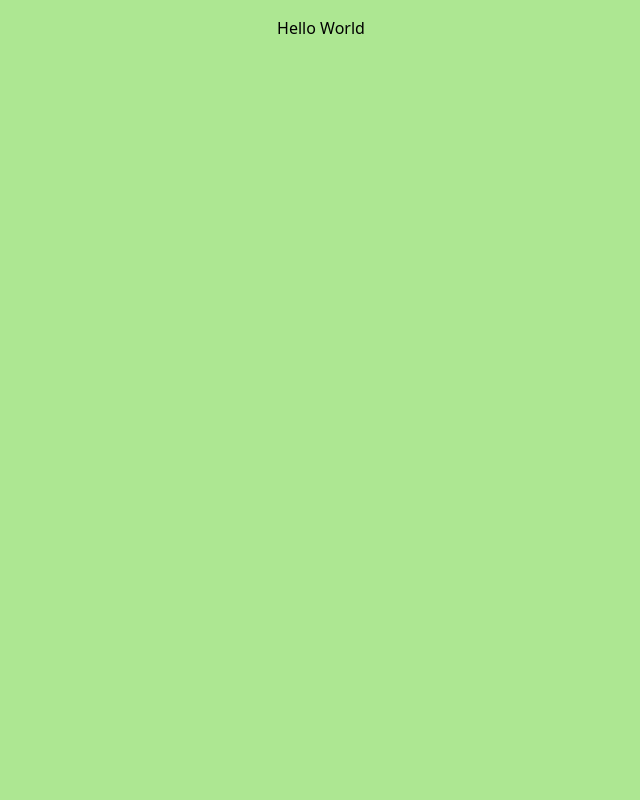
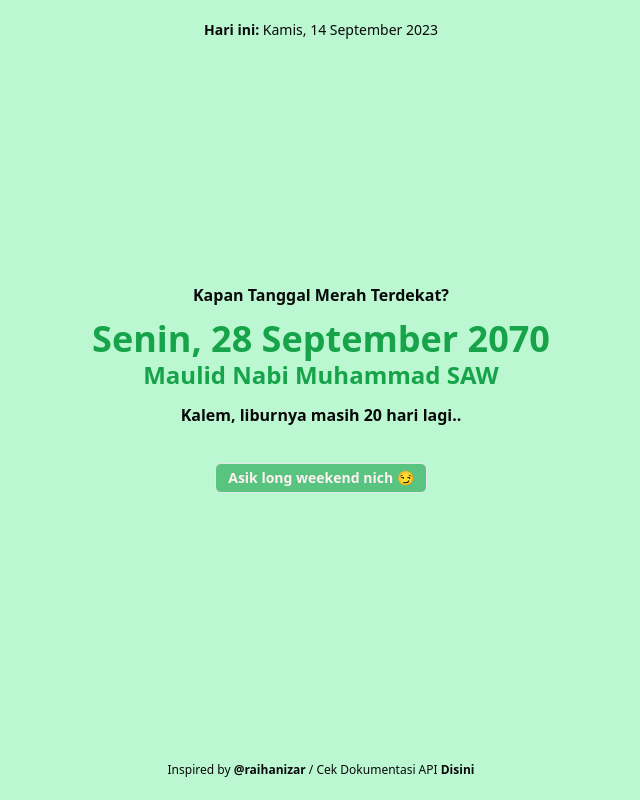
Before and after one commit to Mgkusumaputra/harli, a Next.js app: page / in a window 1280 px wide. Shown: the whole page, without its empty margins (319-959 px from the left). Built offline with nearby package versions, Linux system fonts and the light colour scheme.

Commit message:
✨ feat: implementing homepage UI

```diff
--- a/app/layout.tsx
+++ b/app/layout.tsx
@@ -16,7 +16,7 @@ export default function RootLayout({
 }) {
   return (
       <html lang="en">
-          <body className="bg-[#ADE792] flex justify-center items-center py-4">{children}</body>
+          <body className="bg-green-200">{children}</body>
       </html>
   );
 }
--- a/app/page.tsx
+++ b/app/page.tsx
@@ -1,7 +1,29 @@
+import { ContentTanggal } from "@/components/contentTanggal";
+import Link from "next/link";
+
 export default function Home() {
+    const todayDate = new Date();
+    const dateOptions = { weekday: "long", day: "numeric", month: "long", year: "numeric" };
+    const todayIDString = todayDate.toLocaleDateString("id-ID", dateOptions);
+
     return (
         <>
-            <h1>Hello World</h1>
+            <div className="h-screen flex flex-col items-center justify-between py-4">
+                <p className="text-sm font-bold leading-7 [&:not(:first-child)]:mt-6 text-foreground">
+                    Hari ini: <span className="font-normal">{todayIDString}</span>
+                </p>
+                <ContentTanggal />
+                <p className="text-xs leading-7 [&:not(:first-child)]:mt-6 text-foreground">
+                    Inspired by{" "}
+                    <Link className="font-bold hover:underline" href={"https://github.com/raihanizar"}>
+                        @raihanizar
+                    </Link>{" "}
+                    / Cek Dokumentasi API{" "}
+                    <Link className="font-bold hover:underline" href={"/docs/api"}>
+                        Disini
+                    </Link>
+                </p>
+            </div>
         </>
     );
 }
--- /dev/null
+++ b/components/contentTanggal.tsx
@@ -0,0 +1,19 @@
+export function ContentTanggal() {
+    return (
+        <>
+            <div className="flex flex-col justify-between gap-3 items-center font-bold text-foreground">
+                <h1 className="text-md">Kapan Tanggal Merah Terdekat?</h1>
+                <div className="flex flex-col items-center text-primary">
+                    <p className="text-4xl">Senin, 28 September 2070</p>
+                    <p className="text-2xl">Maulid Nabi Muhammad SAW</p>
+                </div>
+                <p className="text-md">Kalem, liburnya masih 20 hari lagi..</p>
+                <div className="bg-primary/60 text-primary-foreground mt-6 inline-flex items-center rounded-md border px-3 py-1 text-sm font-semibold">
+                    {/* <p>Tanggal merah kejepit tuh, siapkan libur tambahan 😎</p> */}
+                    <p>Asik long weekend nich 😏</p>
+                    {/* <p>Semangat ya liburnya ditengah-tengah</p> */}
+                </div>
+            </div>
+        </>
+    );
+}
--- a/tailwind.config.js
+++ /dev/null
@@ -1,76 +0,0 @@
-/** @type {import('tailwindcss').Config} */
-module.exports = {
-  darkMode: ["class"],
-  content: [
-    './pages/**/*.{ts,tsx}',
-    './components/**/*.{ts,tsx}',
-    './app/**/*.{ts,tsx}',
-    './src/**/*.{ts,tsx}',
-	],
-  theme: {
-    container: {
-      center: true,
-      padding: "2rem",
-      screens: {
-        "2xl": "1400px",
-      },
-    },
-    extend: {
-      colors: {
-        border: "hsl(var(--border))",
-        input: "hsl(var(--input))",
-        ring: "hsl(var(--ring))",
-        background: "hsl(var(--background))",
-        foreground: "hsl(var(--foreground))",
-        primary: {
-          DEFAULT: "hsl(var(--primary))",
-          foreground: "hsl(var(--primary-foreground))",
-        },
-        secondary: {
-          DEFAULT: "hsl(var(--secondary))",
-          foreground: "hsl(var(--secondary-foreground))",
-        },
-        destructive: {
-          DEFAULT: "hsl(var(--destructive))",
-          foreground: "hsl(var(--destructive-foreground))",
-        },
-        muted: {
-          DEFAULT: "hsl(var(--muted))",
-          foreground: "hsl(var(--muted-foreground))",
-        },
-        accent: {
-          DEFAULT: "hsl(var(--accent))",
-          foreground: "hsl(var(--accent-foreground))",
-        },
-        popover: {
-          DEFAULT: "hsl(var(--popover))",
-          foreground: "hsl(var(--popover-foreground))",
-        },
-        card: {
-          DEFAULT: "hsl(var(--card))",
-          foreground: "hsl(var(--card-foreground))",
-        },
-      },
-      borderRadius: {
-        lg: "var(--radius)",
-        md: "calc(var(--radius) - 2px)",
-        sm: "calc(var(--radius) - 4px)",
-      },
-      keyframes: {
-        "accordion-down": {
-          from: { height: 0 },
-          to: { height: "var(--radix-accordion-content-height)" },
-        },
-        "accordion-up": {
-          from: { height: "var(--radix-accordion-content-height)" },
-          to: { height: 0 },
-        },
-      },
-      animation: {
-        "accordion-down": "accordion-down 0.2s ease-out",
-        "accordion-up": "accordion-up 0.2s ease-out",
-      },
-    },
-  },
-  plugins: [require("tailwindcss-animate")],
-}
--- a/tailwind.config.ts
+++ b/tailwind.config.ts
@@ -1,20 +1,76 @@
-import type { Config } from 'tailwindcss'
+import type { Config } from "tailwindcss";
 
 const config: Config = {
     content: [
-    './pages/**/*.{js,ts,jsx,tsx,mdx}',
-    './components/**/*.{js,ts,jsx,tsx,mdx}',
-    './app/**/*.{js,ts,jsx,tsx,mdx}',
+        "./pages/**/*.{js,ts,jsx,tsx,mdx}",
+        "./components/**/*.{js,ts,jsx,tsx,mdx}",
+        "./app/**/*.{js,ts,jsx,tsx,mdx}",
     ],
     theme: {
+        container: {
+            center: true,
+            padding: "2rem",
+            screens: {
+                "2xl": "1400px",
+            },
+        },
         extend: {
-      backgroundImage: {
-        'gradient-radial': 'radial-gradient(var(--tw-gradient-stops))',
-        'gradient-conic':
-          'conic-gradient(from 180deg at 50% 50%, var(--tw-gradient-stops))',
+            colors: {
+                border: "hsl(var(--border))",
+                input: "hsl(var(--input))",
+                ring: "hsl(var(--ring))",
+                background: "hsl(var(--background))",
+                foreground: "hsl(var(--foreground))",
+                primary: {
+                    DEFAULT: "hsl(var(--primary))",
+                    foreground: "hsl(var(--primary-foreground))",
+                },
+                secondary: {
+                    DEFAULT: "hsl(var(--secondary))",
+                    foreground: "hsl(var(--secondary-foreground))",
+                },
+                destructive: {
+                    DEFAULT: "hsl(var(--destructive))",
+                    foreground: "hsl(var(--destructive-foreground))",
+                },
+                muted: {
+                    DEFAULT: "hsl(var(--muted))",
+                    foreground: "hsl(var(--muted-foreground))",
+                },
+                accent: {
+                    DEFAULT: "hsl(var(--accent))",
+                    foreground: "hsl(var(--accent-foreground))",
+                },
+                popover: {
+                    DEFAULT: "hsl(var(--popover))",
+                    foreground: "hsl(var(--popover-foreground))",
+                },
+                card: {
+                    DEFAULT: "hsl(var(--card))",
+                    foreground: "hsl(var(--card-foreground))",
+                },
+            },
+            borderRadius: {
+                lg: "var(--radius)",
+                md: "calc(var(--radius) - 2px)",
+                sm: "calc(var(--radius) - 4px)",
+            },
+            keyframes: {
+                "accordion-down": {
+                    from: { height: "0" },
+                    to: { height: "var(--radix-accordion-content-height)" },
+                },
+                "accordion-up": {
+                    from: { height: "var(--radix-accordion-content-height)" },
+                    to: { height: "0" },
+                },
+            },
+            animation: {
+                "accordion-down": "accordion-down 0.2s ease-out",
+                "accordion-up": "accordion-up 0.2s ease-out",
             },
         },
     },
-  plugins: [],
-}
-export default config
+    plugins: [require("tailwindcss-animate")],
+};
+export default config;
```
Also changed, not shown: package.json (+8 -0 lines), components.json, 1 other file (tests, documents, lock files or other folders). Lines whose indentation alone changed are shown as unchanged.
